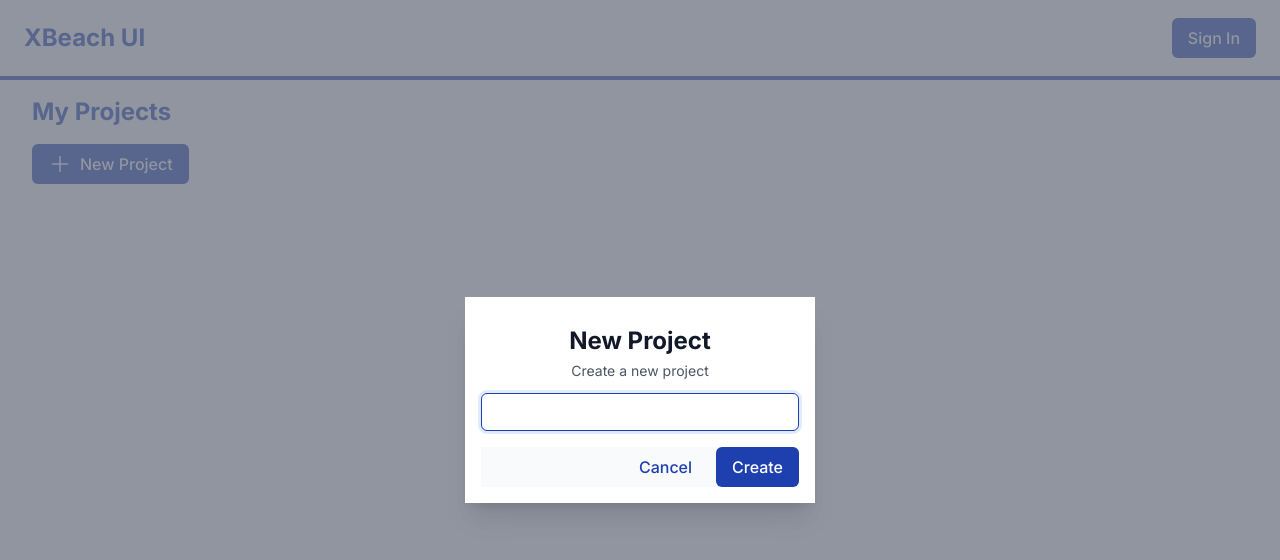
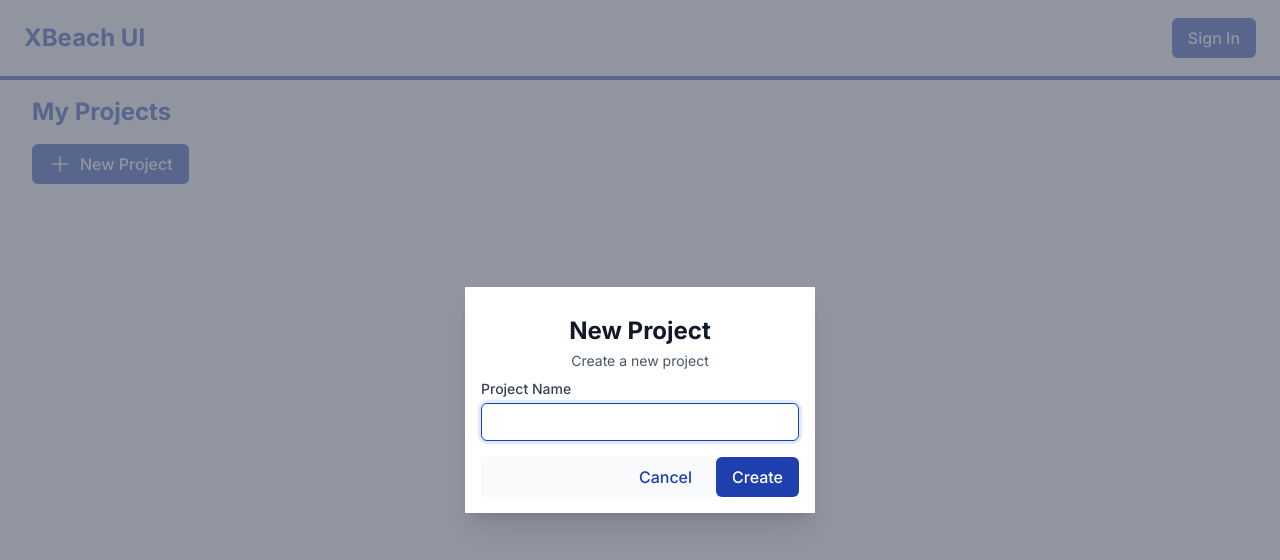
Before and after one commit to Seth-McKilla/xbeach-ui, a Next.js app: page /dashboard in a window 1280 px wide. Both pictures are taken after a click on the button "New Project". Shown: the top 560 px of the page. Built offline with nearby package versions, Linux system fonts and the light colour scheme; no server answers.

Commit message:
Add input lable and error components

```diff
--- a/app/components/InputText.tsx
+++ b/app/components/Input.tsx
@@ -1,6 +1,6 @@
 import { forwardRef, type InputHTMLAttributes, type Ref } from "react";
 
-function InputText(
+function Input(
   props: InputHTMLAttributes<HTMLInputElement>,
   ref: Ref<HTMLInputElement>
 ) {
@@ -13,4 +13,4 @@ function InputText(
   );
 }
 
-export default forwardRef(InputText);
+export default forwardRef(Input);
--- /dev/null
+++ b/app/components/InputError.tsx
@@ -0,0 +1,12 @@
+type Props = {
+  error: string;
+};
+
+export default function InputError({ error }: Props) {
+  console.log(error);
+  return error ? (
+    <span className="flex justify-start mt-1 text-xs text-red-500">
+      {error}
+    </span>
+  ) : null;
+}
--- /dev/null
+++ b/app/components/InputLabel.tsx
@@ -0,0 +1,15 @@
+type Props = {
+  children: string;
+  htmlFor: string;
+};
+
+export default function InputLabel({ children, htmlFor }: Props) {
+  return (
+    <label
+      className="flex justify-start text-sm font-medium text-gray-700"
+      htmlFor={htmlFor}
+    >
+      {children}
+    </label>
+  );
+}
--- a/app/create-params/InputsParams.tsx
+++ b/app/create-params/InputsParams.tsx
@@ -1,6 +1,6 @@
 import InputCheckbox from "../components/InputCheckbox";
 import InputNumber from "../components/InputNumber";
-import InputText from "../components/InputText";
+import Input from "../components/Input";
 
 export type Param = {
   [key: string]: any;
@@ -59,12 +59,6 @@ function renderParams(param: Param, idx: number) {
       />
     );
   } else {
-    return (
-      <InputText
-        key={`${idx}-${param.name}`}
-        name={param.name}
-        description={param.description}
-      />
-    );
+    return <Input key={`${idx}-${param.name}`} name={param.name} />;
   }
 }
--- a/app/dashboard/ListProjects.tsx
+++ b/app/dashboard/ListProjects.tsx
@@ -6,7 +6,9 @@ import { useSession } from "next-auth/react";
 import { useForm } from "react-hook-form";
 
 import Button from "../components/Button";
-import InputText from "../components/InputText";
+import Input from "../components/Input";
+import InputError from "../components/InputError";
+import InputLabel from "../components/InputLabel";
 import Modal from "../components/Modal";
 
 export default function ListProjects() {
@@ -19,9 +21,12 @@ export default function ListProjects() {
     formState: { errors },
   } = useForm({
     mode: "onBlur",
+    defaultValues: {
+      projectName: "",
+    },
   });
 
-  console.log(watch());
+  console.log(errors);
 
   const [displayNewProjectModal, setDisplayNewProjectModal] = useState(false);
 
@@ -37,16 +42,14 @@ export default function ListProjects() {
         open={displayNewProjectModal}
         setOpen={setDisplayNewProjectModal}
       >
-        <form
-          onSubmit={handleSubmit(onSubmit)}
-          className="flex flex-col justify-start w-full"
-        >
-          <InputText {...register("projectName", { required: true })} />
-          {errors.projectName && (
-            <span className="flex justify-start mt-1 text-xs text-red-500">
-              This field is required
-            </span>
-          )}
+        <form onSubmit={handleSubmit(onSubmit)}>
+          <InputLabel htmlFor="projectName">Project Name</InputLabel>
+          <Input
+            {...register("projectName", {
+              required: "Project Name is required",
+            })}
+          />
+          <InputError error={errors?.projectName?.message} />
           <div className="flex flex-row-reverse mt-4 bg-gray-50">
             <div>
               <Button onClick={onSubmit}>Create</Button>
```
